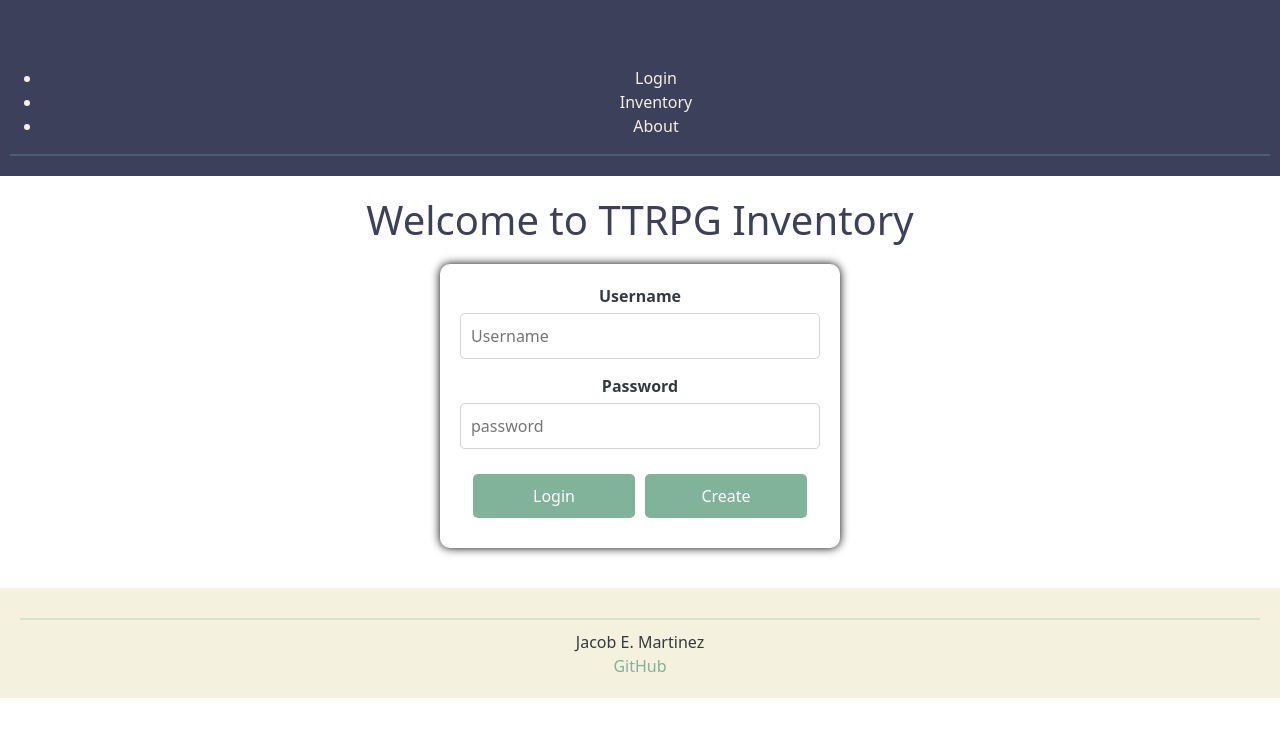
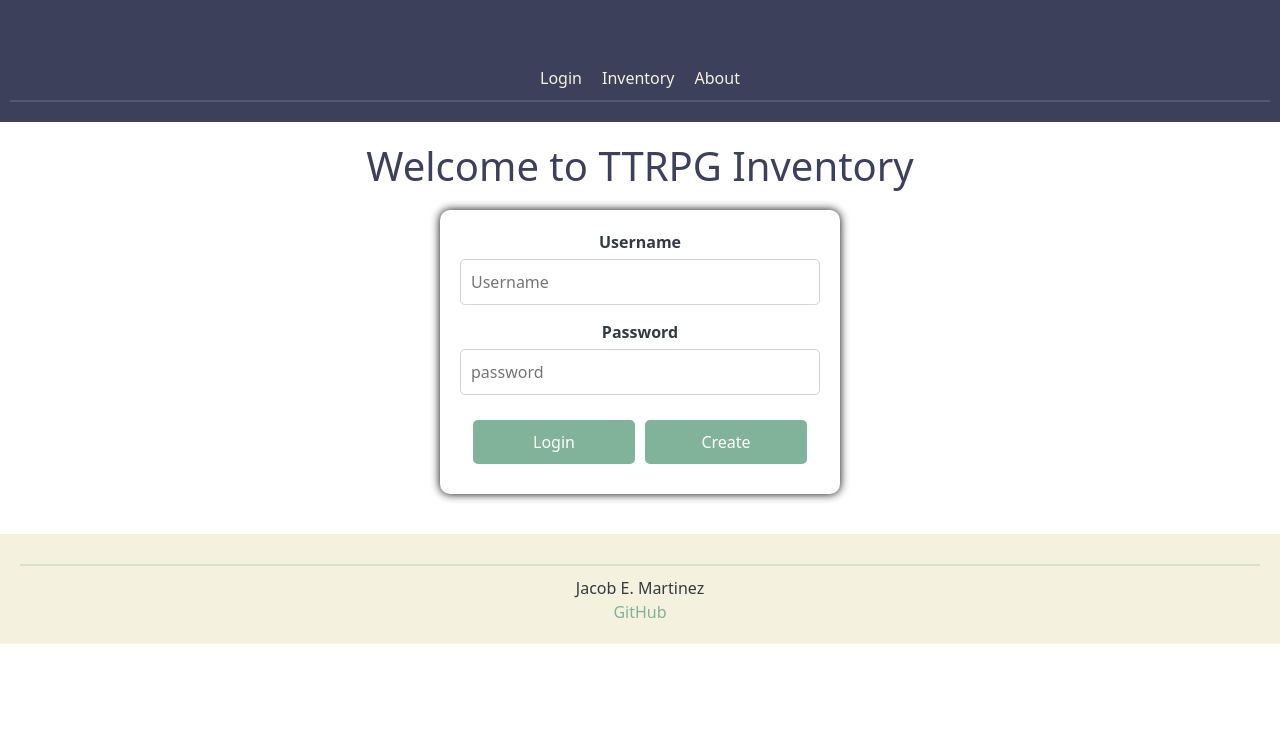
Before and after one commit to Jacobadia/startup, a React (Vite) app: page / in a window 1280 px wide. Shown: the top 736 px of the page. Built offline with nearby package versions, Linux system fonts and the light colour scheme.

Commit message:
Small CSS fix

```diff
--- a/src/app.css
+++ b/src/app.css
@@ -28,22 +28,24 @@ header {
   text-align: center;
 }
 
-nav menu {
+nav ul {
   list-style-type: none;
+  display: flex;
+  justify-content: center;
   padding: 0;
+  margin: 0;
 }
 
-nav menu li {
-  display: inline;
-  margin: 0 15px;
+nav ul li {
+  margin: 0 10px;
 }
 
-nav menu li a {
+nav ul li a {
   color: #f4f1de; /* Light Beige */
   text-decoration: none;
 }
 
-nav menu li a:hover {
+nav ul li a:hover {
   text-decoration: underline;
 }
 
```
